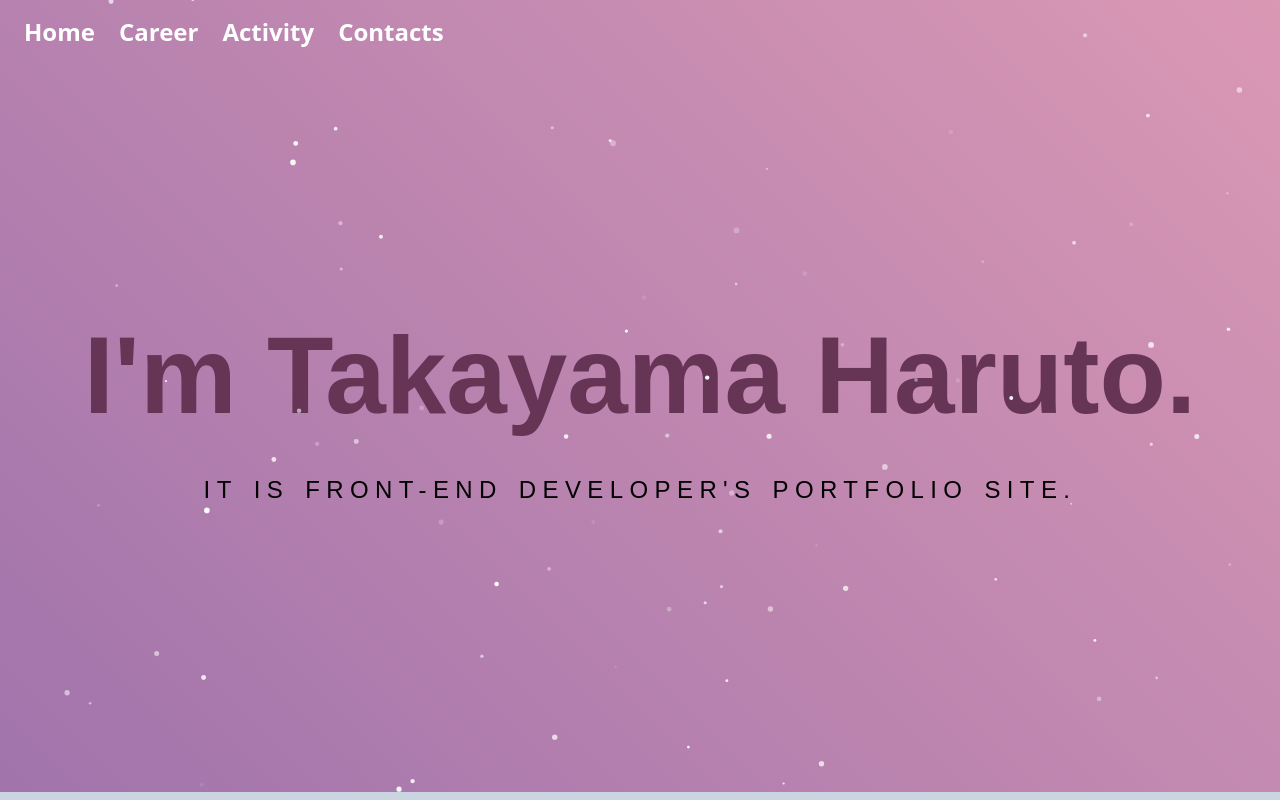
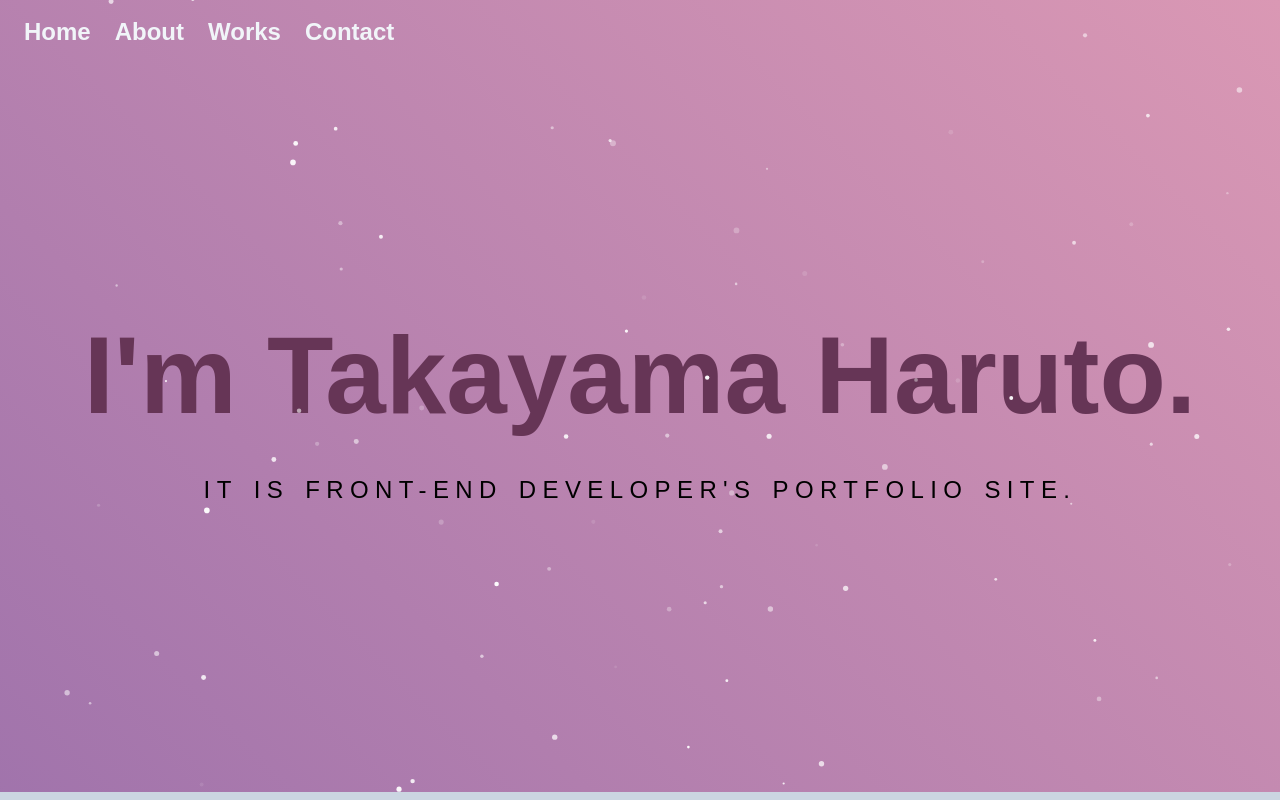
Before and after one commit to TkymHrt/TkymHrt-Portfolio, a React (Vite) app: page / in a window 1280 px wide. Shown: the top 800 px of the page. Built offline with nearby package versions, Linux system fonts and the light colour scheme.

Commit message:
[improve] 文言とスタイルの変更

```diff
--- a/src/components/header/header.tsx
+++ b/src/components/header/header.tsx
@@ -1,6 +1,6 @@
 import { motion } from "framer-motion";
+import { type SetStateAction, useState } from "react";
 import { Link } from "react-scroll";
-import { type SetStateAction, useState } from 'react';
 
 const Header = () => {
 	const [selected, setSelected] = useState("");
@@ -8,9 +8,9 @@ const Header = () => {
 
 	const menuItems = [
 		{ name: "Home", to: "Home" },
-    { name: "Career", to: "Career" },
-    { name: "Activity", to: "Activity" },
-    { name: "Contacts", to: "Contacts" }
+		{ name: "About", to: "About" },
+		{ name: "Works", to: "Works" },
+		{ name: "Contact", to: "Contact" },
 	];
 
 	const handleButtonClick = (itemName: SetStateAction<string>) => {
@@ -28,7 +28,7 @@ const Header = () => {
 
 	return (
 		<div className="fixed top-0 right-0 left-0 py-4 px-6 z-10">
-      <header className="flex justify-between">
+			<header className="flex justify-start">
 				<div className="space-x-4 sm:space-x-6">
 					{menuItems.map((item) => (
 						<Link
@@ -43,15 +43,15 @@ const Header = () => {
 							onMouseLeave={handleMouseLeave}
 						>
 							<motion.button
-                className="text-white text-xl sm:text-2xl font-bold"
+								className="text-slate-100 text-xl sm:text-2xl font-bold"
 								whileHover={{ scale: 1.2 }}
 								whileTap={{ scale: 0.9 }}
 								transition={{ type: "spring", stiffness: 400, damping: 17 }}
 							>
-                <p>{item.name}</p>
+								<p className="font-Noto">{item.name}</p>
 								{(selected === item.name || hovered === item.name) && (
 									<motion.div
-                    className="h-1 bg-white"
+										className="h-1 bg-slate-100"
 										layoutId="underline"
 										initial={{ opacity: 0 }}
 										animate={{ opacity: 1 }}
```
Lines whose indentation alone changed are shown as unchanged.
